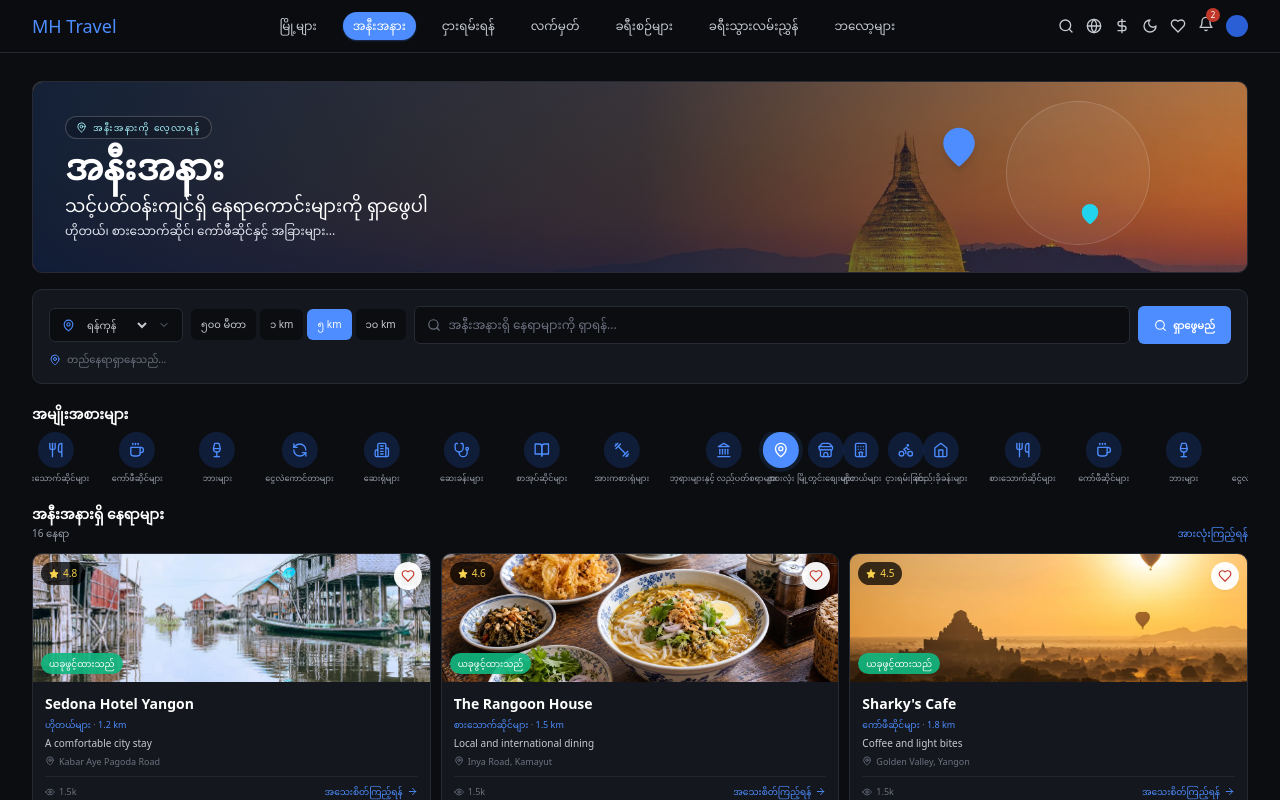
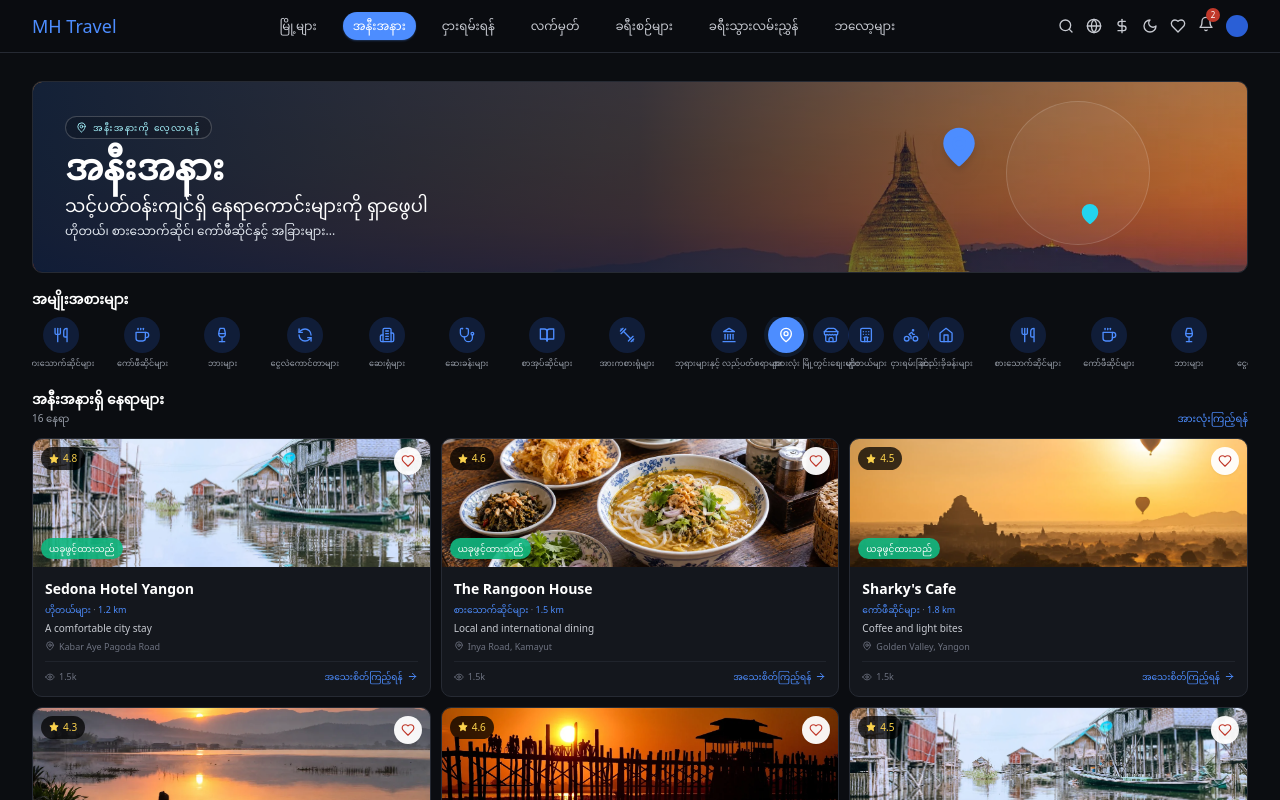
Before and after one commit to mhtravelmm/mhtravelmm, a React (Vite) app: page /nearby in a window 1280 px wide. Shown: the top 800 px of the page. Built offline with nearby package versions, Linux system fonts and the light colour scheme; no server answers.

Commit message:
Remove nearby search control panel

```diff
--- a/src/features/nearby/NearbyPage.tsx
+++ b/src/features/nearby/NearbyPage.tsx
@@ -3,7 +3,6 @@ import {
   Bike,
   BookOpen,
   Building2,
-  ChevronDown,
   Clock3,
   Coffee,
   Dumbbell,
@@ -13,7 +12,6 @@ import {
   LocateFixed,
   MapPin,
   RefreshCcw,
-  Search,
   Star,
   Store,
   Stethoscope,
@@ -26,7 +24,6 @@ import { useLanguage, type TranslationKey } from '../../lib/i18n';
 import { NEARBY_LISTINGS, type NearbyCategory } from '../../data/nearbyData';
 import { NearbyPlaceCard } from './NearbyPlaceCard';
 
-type LocationStatus = 'fallback' | 'loading' | 'ready' | 'denied';
 type QuickFilter = 'all' | 'within_1' | 'one_to_five' | 'five_to_ten' | 'top_rated' | 'near_me' | 'open_now';
 
 const CATEGORY_META: { id: NearbyCategory; label: TranslationKey; icon: LucideIcon }[] = [
@@ -48,13 +45,6 @@ const CATEGORY_META: { id: NearbyCategory; label: TranslationKey; icon: LucideIc
 const CATEGORY_ITEMS = [
   { id: 'all' as const, label: 'nearby_all_categories' as const, icon: MapPin },
   ...CATEGORY_META,
-];
-
-const DISTANCE_OPTIONS: { value: number; label: TranslationKey }[] = [
-  { value: 0.5, label: 'nearby_distance_500m' },
-  { value: 1, label: 'nearby_distance_1km' },
-  { value: 5, label: 'nearby_distance_5km' },
-  { value: 10, label: 'nearby_distance_10km' },
 ];
 
 const QUICK_FILTERS: { id: Exclude<QuickFilter, 'all'>; label: TranslationKey; icon: LucideIcon }[] = [
@@ -93,37 +83,27 @@ function distanceBetweenKm(lat1: number, lng1: number, lat2: number, lng2: numbe
 export function NearbyPage() {
   const { t } = useLanguage();
   const favorites = useToggleFavorite(NEARBY_LISTINGS);
-  const [query, setQuery] = useState('');
   const [category, setCategory] = useState<'all' | NearbyCategory>('all');
   const [radiusKm, setRadiusKm] = useState(5);
   const [quickFilter, setQuickFilter] = useState<QuickFilter>('all');
   const [showAllPlaces, setShowAllPlaces] = useState(false);
   const [showAllPopular, setShowAllPopular] = useState(false);
-  const [locationScope, setLocationScope] = useState<'yangon' | 'current'>('yangon');
   const [userLocation, setUserLocation] = useState<{ lat: number; lng: number } | null>(null);
-  const [locationStatus, setLocationStatus] = useState<LocationStatus>('fallback');
   const locationRequestId = useRef(0);
 
   const requestLocation = useCallback(() => {
     const requestId = ++locationRequestId.current;
     if (typeof navigator === 'undefined' || !navigator.geolocation) {
-      setLocationStatus('denied');
-      setLocationScope('yangon');
       return;
     }
-    setLocationStatus('loading');
     navigator.geolocation.getCurrentPosition(
       ({ coords }) => {
         if (locationRequestId.current !== requestId) return;
         setUserLocation({ lat: coords.latitude, lng: coords.longitude });
-        setLocationStatus('ready');
-        setLocationScope('current');
       },
       () => {
         if (locationRequestId.current !== requestId) return;
         setUserLocation(null);
-        setLocationStatus('denied');
-        setLocationScope('yangon');
       },
       { enableHighAccuracy: false, timeout: 7000, maximumAge: 300000 },
     );
@@ -141,14 +121,8 @@ export function NearbyPage() {
   })), [favorites.listings, userLocation]);
 
   const filtered = useMemo(() => {
-    const normalized = query.trim().toLowerCase();
     return listings
       .filter((listing) => category === 'all' || listing.category === category)
-      .filter((listing) => {
-        if (!normalized) return true;
-        const categoryLabel = t(CATEGORY_KEYS[listing.category]);
-        return `${listing.title} ${listing.subtitle ?? ''} ${listing.address} ${categoryLabel}`.toLowerCase().includes(normalized);
-      })
       .filter((listing) => {
         if (quickFilter === 'within_1') return listing.distanceKm <= 1;
         if (quickFilter === 'one_to_five') return listing.distanceKm > 1 && listing.distanceKm <= 5;
@@ -158,18 +132,12 @@ export function NearbyPage() {
       .filter((listing) => quickFilter !== 'top_rated' || listing.rating >= 4.5)
       .filter((listing) => quickFilter !== 'open_now' || listing.openNow)
       .sort((a, b) => a.distanceKm - b.distanceKm);
-  }, [category, listings, query, quickFilter, radiusKm, t]);
+  }, [category, listings, quickFilter, radiusKm]);
 
   const popular = useMemo(() => [...listings]
     .sort((a, b) => b.rating - a.rating || a.distanceKm - b.distanceKm), [listings]);
   const visiblePlaces = showAllPlaces ? filtered : filtered.slice(0, 6);
   const visiblePopular = showAllPopular ? popular : popular.slice(0, 5);
-
-  function chooseRadius(value: number) {
-    setRadiusKm(value);
-    setQuickFilter('all');
-    setShowAllPlaces(false);
-  }
 
   function chooseQuickFilter(value: Exclude<QuickFilter, 'all'>) {
     if (quickFilter === value) {
@@ -185,22 +153,9 @@ export function NearbyPage() {
     if (value === 'five_to_ten') setRadiusKm(10);
     if (value === 'near_me') {
       setRadiusKm(5);
-      setLocationScope('current');
       requestLocation();
     }
   }
-
-  function handleSearch(event: React.FormEvent<HTMLFormElement>) {
-    event.preventDefault();
-    setShowAllPlaces(false);
-    document.getElementById('nearby-places')?.scrollIntoView({ behavior: 'smooth', block: 'start' });
-  }
-
-  const locationMessage = locationStatus === 'loading'
-    ? t('nearby_location_loading')
-    : locationStatus === 'ready'
-      ? t('nearby_location_ready_detail')
-      : t('nearby_location_fallback');
 
   return (
     <div className="mx-auto w-full max-w-7xl pb-10 pt-2 sm:pt-4">
@@ -220,60 +175,6 @@ export function NearbyPage() {
             <p className="mt-1 text-[10px] text-slate-200 sm:text-xs">{t('nearby_hero_support')}</p>
           </div>
         </div>
-      </section>
-
-      <section className="mb-5 rounded-card border border-border bg-bg-card p-3 sm:p-4">
-        <div className="flex flex-col gap-2 lg:flex-row lg:items-center">
-          <div className="flex min-w-0 flex-row items-center gap-2">
-            <label className="flex shrink-0 items-center gap-2 rounded-md border border-border bg-bg px-3 py-2 text-[10px] text-text-secondary">
-              <MapPin size={13} className="text-brand-blue" />
-              <select
-                aria-label={t('nearby_city_selector')}
-                value={locationScope}
-                onChange={(event) => {
-                  const next = event.target.value as 'yangon' | 'current';
-                  setLocationScope(next);
-                  if (next === 'current') requestLocation();
-                  else {
-                    locationRequestId.current += 1;
-                    setUserLocation(null);
-                    setLocationStatus('fallback');
-                  }
-                }}
-                className="max-w-[160px] bg-transparent outline-none"
-              >
-                <option value="yangon">{t('nearby_city_yangon')}</option>
-                <option value="current">{t('nearby_city_current')}</option>
-              </select>
-              <ChevronDown size={12} className="text-text-faint" />
-            </label>
-
-            <div className="flex min-w-0 items-center gap-1 overflow-x-auto pb-0.5" role="group" aria-label={t('nearby_distance_label')}>
-              {DISTANCE_OPTIONS.map((option) => (
-                <button
-                  key={option.value}
-                  type="button"
-                  onClick={() => chooseRadius(option.value)}
-                  aria-pressed={radiusKm === option.value && !['within_1', 'one_to_five', 'five_to_ten'].includes(quickFilter)}
-                  className={`shrink-0 rounded-md px-2.5 py-2 text-[10px] font-medium transition ${radiusKm === option.value && !['within_1', 'one_to_five', 'five_to_ten'].includes(quickFilter) ? 'bg-brand-blue text-white' : 'bg-bg text-text-secondary hover:bg-bg-cardAlt'}`}
-                >
-                  {t(option.label)}
-                </button>
-              ))}
-            </div>
-          </div>
-
-          <form onSubmit={handleSearch} className="flex min-w-0 flex-1 gap-2">
-            <label className="flex min-w-0 flex-1 items-center gap-2 rounded-md border border-border bg-bg px-3 py-2.5">
-              <Search size={14} className="shrink-0 text-text-faint" />
-              <input aria-label={t('nearby_search_placeholder')} value={query} onChange={(event) => { setQuery(event.target.value); setShowAllPlaces(false); }} placeholder={t('nearby_search_placeholder')} className="w-full bg-transparent text-xs text-text-primary outline-none placeholder:text-text-faint" />
-            </label>
-            <button type="submit" className="inline-flex shrink-0 items-center gap-1.5 rounded-md bg-brand-blue px-3.5 py-2 text-[10px] font-semibold text-white transition hover:bg-brand-blue/90 sm:px-4">
-              <Search size={13} />{t('nearby_search_action')}
-            </button>
-          </form>
-        </div>
-        <div className="mt-2 flex items-center gap-1.5 text-[10px] text-text-faint"><MapPin size={12} className="text-brand-blue" />{locationMessage}</div>
       </section>
 
       <section className="mb-5">
```
Also changed, not shown: Plan/WORKLOG.md (+1 -0 lines), 1 other file (tests, documents, lock files or other folders).
